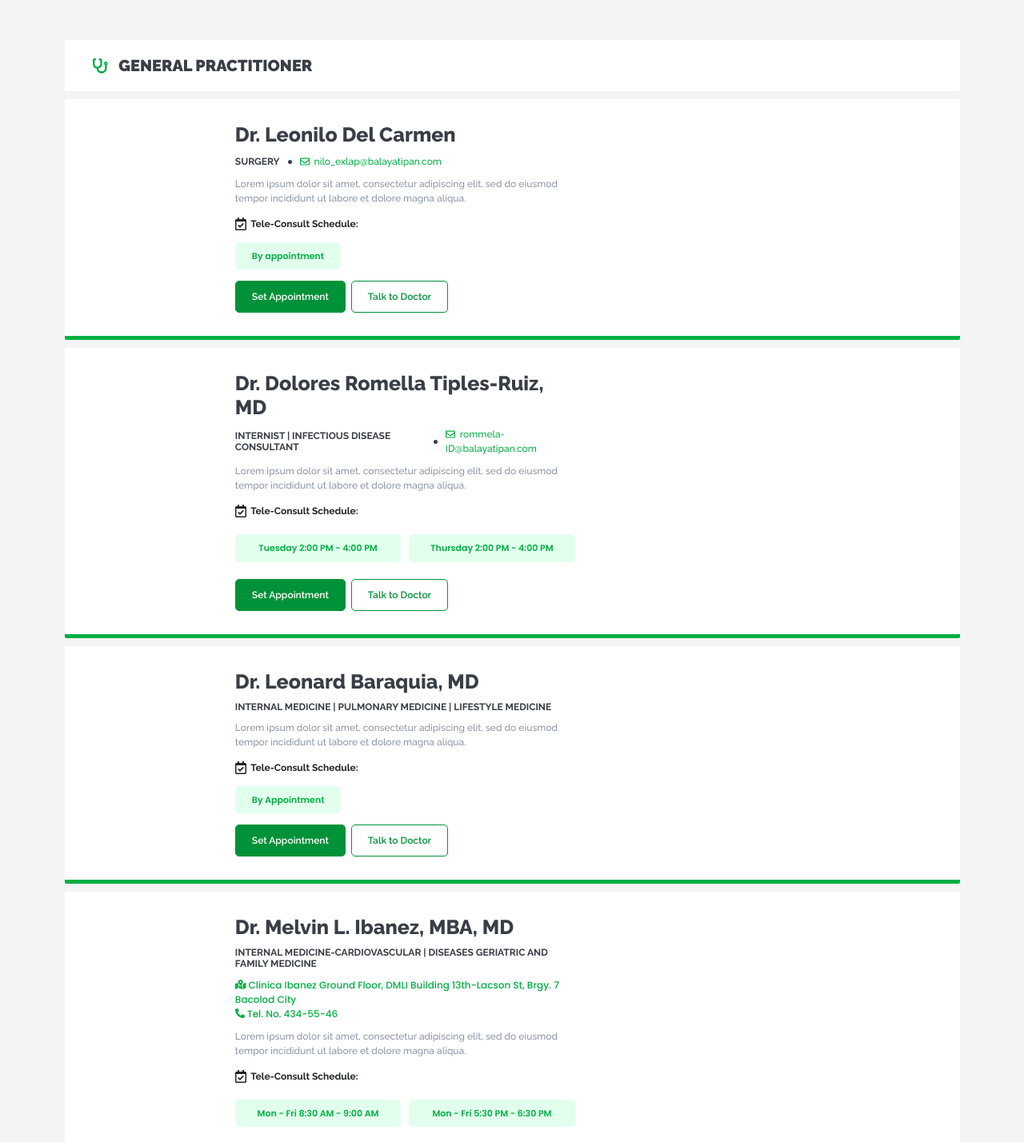
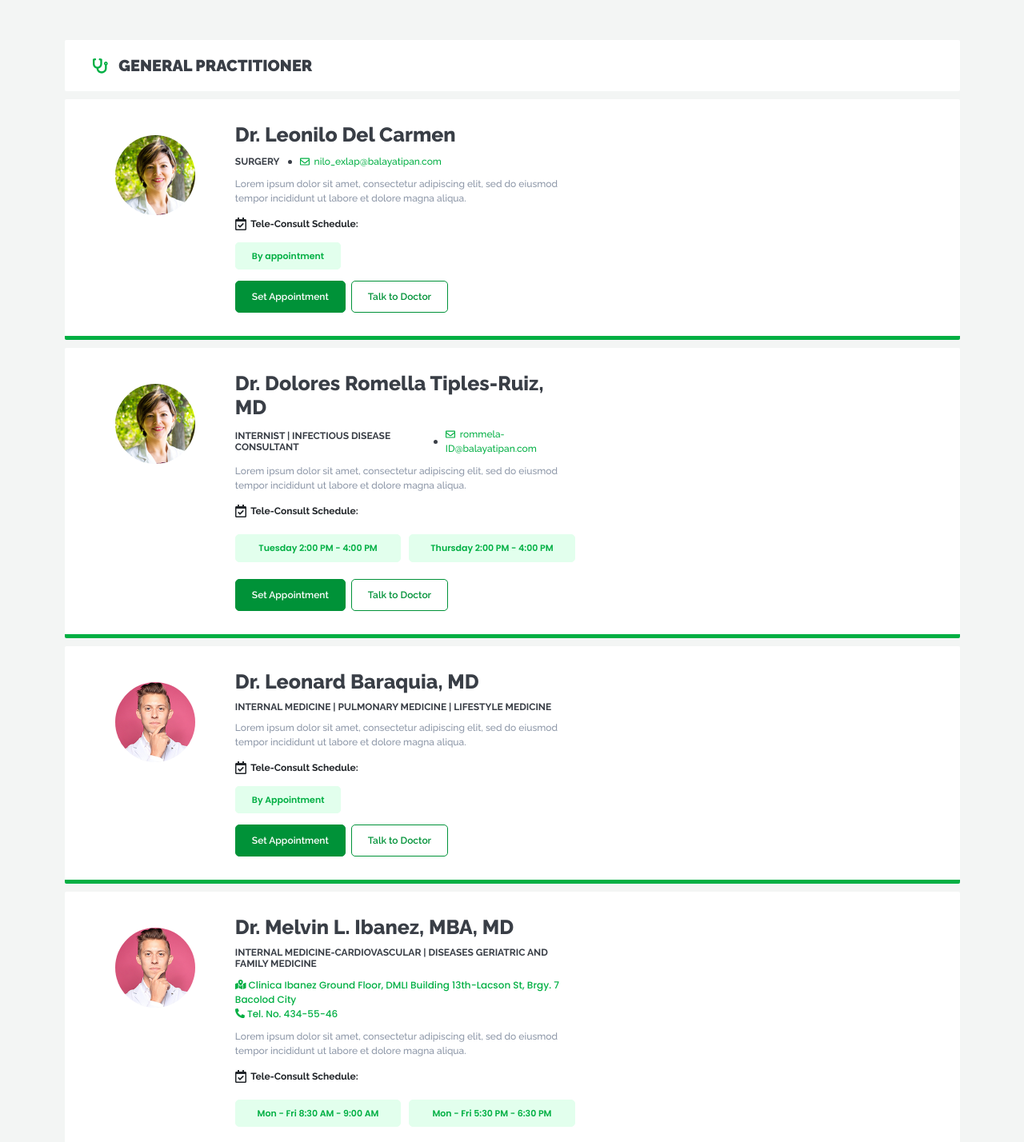
Before and after one commit to felcon2857/smh-website, a React (Create React App) app: page /doctors in a window 1280 px wide. Shown: the part 336-1764 px from the top of the page at 80% size. Built offline with nearby package versions, Linux system fonts and the light colour scheme.

Commit message:
update image doctor page

```diff
--- a/src/pages/doctors.page.jsx
+++ b/src/pages/doctors.page.jsx
@@ -68,7 +68,7 @@ class DoctorPage extends React.Component {
                   <div className="row">
                     <div className="col-lg-2">
                       <div className="section-card-image">
-                        {/* <img src="/assets/avatar.png" alt="avatar" /> */}
+                        <img src="/assets/avatar.png" alt="avatar" />
                       </div>
                     </div>
                     <div className="col-lg-5 my-3">
@@ -129,7 +129,7 @@ class DoctorPage extends React.Component {
                   <div className="row">
                     <div className="col-lg-2">
                       <div className="section-card-image">
-                        {/* <img src="/assets/avatar.png" alt="avatar" /> */}
+                        <img src="/assets/avatar.png" alt="avatar" />
                       </div>
                     </div>
                     <div className="col-lg-5 my-3">
@@ -193,7 +193,7 @@ class DoctorPage extends React.Component {
                   <div className="row">
                     <div className="col-lg-2">
                       <div className="section-card-image">
-                        {/* <img src="/assets/avatar2.png" alt="avatar" /> */}
+                        <img src="/assets/avatar2.png" alt="avatar" />
                       </div>
                     </div>
                     <div className="col-lg-5 my-3">
@@ -252,7 +252,7 @@ class DoctorPage extends React.Component {
                   <div className="row">
                     <div className="col-lg-2">
                       <div className="section-card-image">
-                        {/* <img src="/assets/avatar2.png" alt="avatar" /> */}
+                        <img src="/assets/avatar2.png" alt="avatar" />
                       </div>
                     </div>
                     <div className="col-lg-5 my-3">
```
